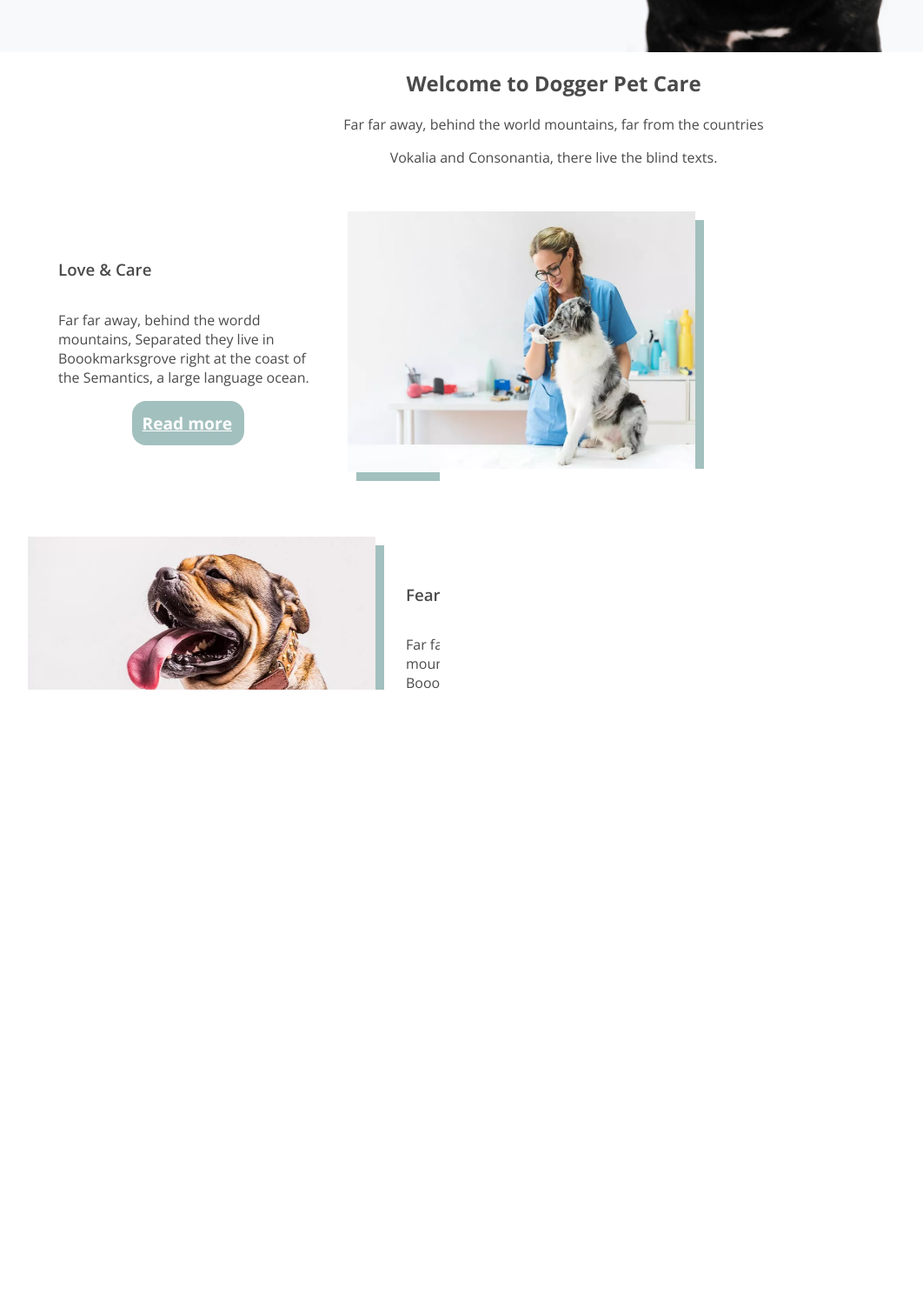
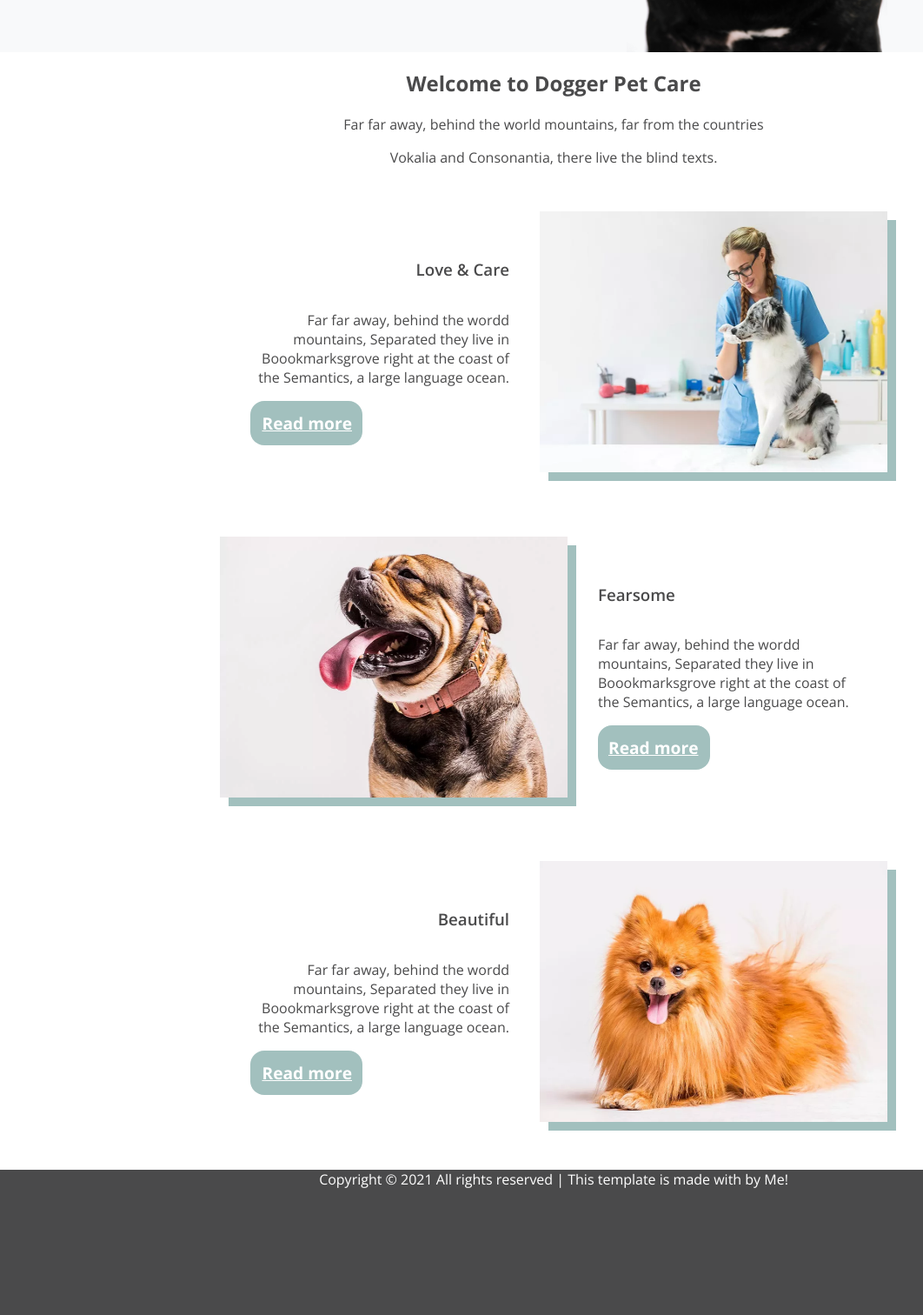
Before and after one commit to bertrandclech/Mydogger, a plain HTML site: page index.html in a window 1280 px wide. Shown: the part 478-1990 px from the top of the page at 87% size, without its empty margins (3-1065 px from the left). Drawn offline with nearby package versions, Linux system fonts and the light colour scheme.

Commit message:
Quelques pd d'alignement

```diff
--- a/css/style.css
+++ b/css/style.css
@@ -46,12 +46,12 @@ header {
     display:flex;
     flex-direction: row;
     justify-content: space-between;
-    padding: 35px;
     width: 60%;
-    margin: auto;
+ /*   margin: auto; */
  /*   padding-top: 20px;
     padding-bottom: 20px; */
     padding: 20px 0 20px 0;
+    margin:auto;
 }
 
 header nav ul {
@@ -72,8 +72,14 @@ header section {
     display:flex;
     flex-direction: row;
     justify-content: space-between;
+
+    width: 60%;
+    /*   margin: auto; */
+    /*   padding-top: 20px;
+       padding-bottom: 20px; */
+       padding: 0 0 0 0;
+       margin:auto;
  /*   padding: 35px; */
-    width: 80%;
 }
 
 body {
@@ -99,16 +105,29 @@ header section div {
     margin: auto;
 }
 
+main section div {
+    width: 60%;
+    margin: auto;
+}
+
 main section div img {
     box-shadow: 10px 10px  #a2c0be;
     width: 400px;
+}
+
+.LeftJustified {
+    text-align: left;
+}
+
+.RightJustified {
+    text-align: right;
 }
 
 .centered {
     text-align: center;
 }
 
-main a {
+main section div a {
     border:none;
     background-color:#a2c0be;
     color: white;
@@ -117,8 +136,8 @@ main a {
     font-weight: bold;
     border-radius: 16px;
     font-size: 1.2rem;
-    margin:auto;
-    display:block;
+ /*   margin:auto;
+    display:block; */
 }
 
 main section div {
@@ -137,13 +156,16 @@ main section div div {
     display:flex;
     flex-direction: column;
  /*   justify-content: space-between; */
-    padding: 35px;
     width: 60%;
 }
 
 footer {
+    display: flex;
     background-color: #4a4a4b;
     text-align: center;
     color: #ffffff;
     height: 200px;
+    margin:auto;
+    display:block;
+    vertical-align: middle;
 }
--- a/index.html
+++ b/index.html
@@ -49,7 +49,7 @@
         </section>
         <section>
             <div>
-                <div>
+                <div class="RightJustified">
                     <h3>Love & Care</h3>
                     <p>Far far away, behind the wordd mountains, Separated they live in Boookmarksgrove right at the coast of the Semantics, a large language ocean.</p>
                     <a href="#">Read more</a>
@@ -58,14 +58,14 @@
             </div>
             <div>
                 <img src="images/1.jpg.webp" alt="Picture of a dog">
-                <div>
+                <div class="LeftJustified">
                     <h3>Fearsome</h3>
                     <p>Far far away, behind the wordd mountains, Separated they live in Boookmarksgrove right at the coast of the Semantics, a large language ocean.</p>
                     <a href="#">Read more</a>
                 </div>
             </div>
             <div>
-                <div>
+                <div class="RightJustified">
                     <h3>Beautiful</h3>
                     <p>Far far away, behind the wordd mountains, Separated they live in Boookmarksgrove right at the coast of the Semantics, a large language ocean.</p>
                     <a href="#">Read more</a>
```
Also changed, not shown: 1 other file.
